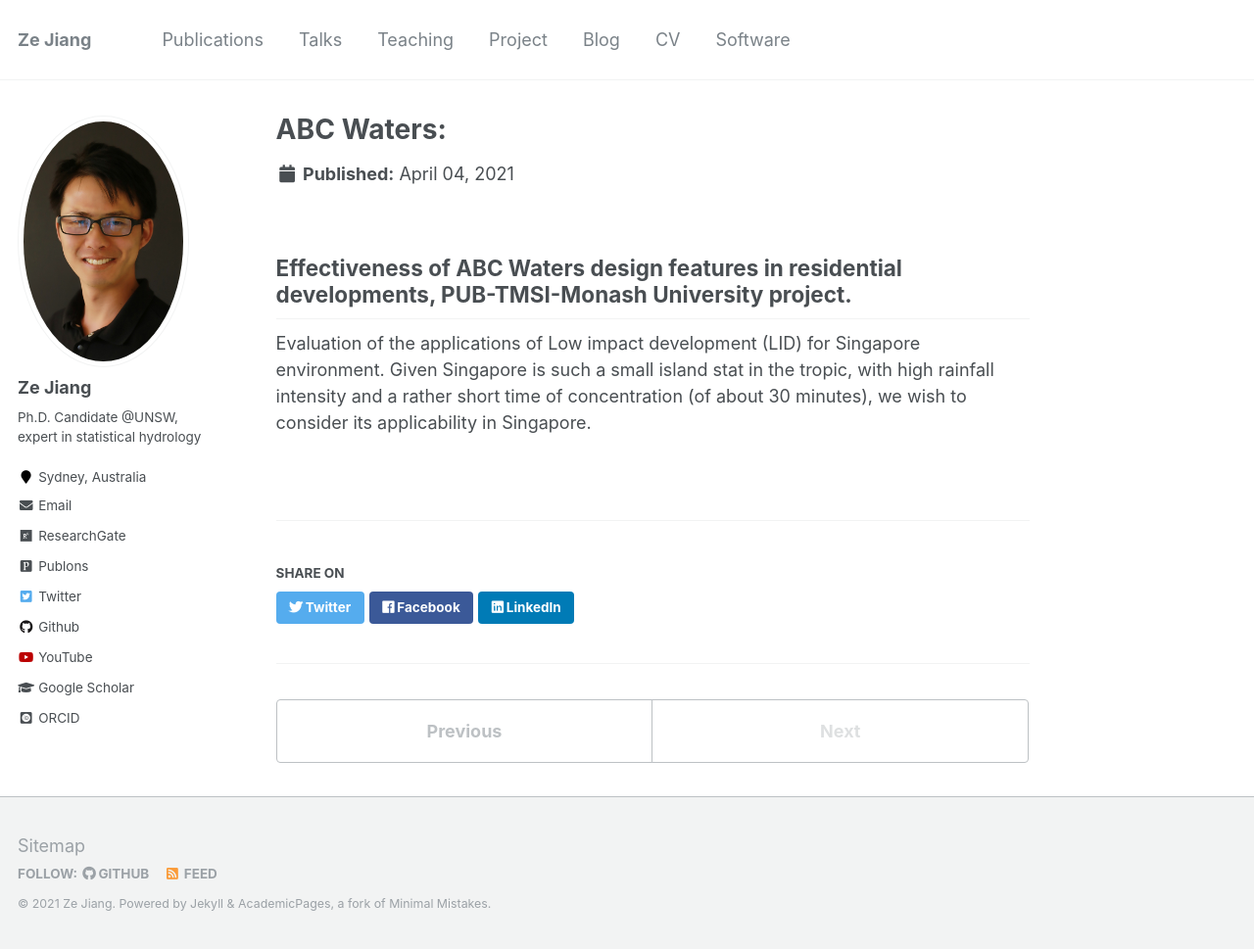
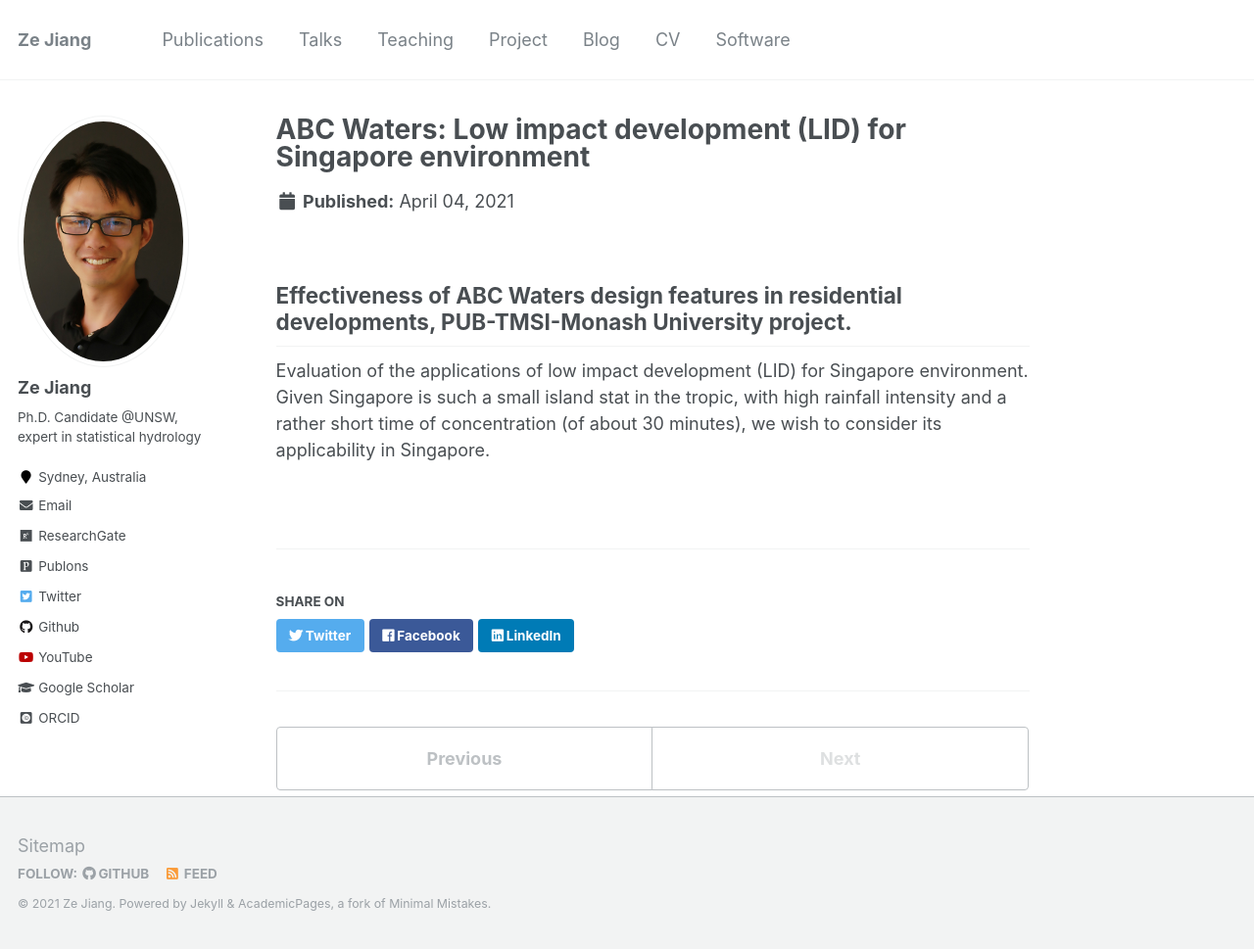
Before and after one commit to zejiang-unsw/zejiang-unsw.github.io, a Jekyll site: the page built from _portfolio/portfolio-4.md, in a window 1280 px wide and 969 px high. Shown: the whole window at 98% size. Built offline with Jekyll 4.4.1, drawn with Linux system fonts in a browser that asks for light colours; some web fonts are replaced.

Commit message:
Update portfolio-4.md

```diff
--- a/_portfolio/portfolio-4.md
+++ b/_portfolio/portfolio-4.md
@@ -1,9 +1,9 @@
 ---
-title: "ABC Waters: "
+title: "ABC Waters: Low impact development (LID) for Singapore environment"
 excerpt: "PUB-TMSI-Monash University project <br/><img src='/images/ABC-Waters.jpg'>"
 collection: portfolio
 ---
 
 ## Effectiveness of ABC Waters design features in residential developments, PUB-TMSI-Monash University project.
 
-Evaluation of the applications of Low impact development (LID) for Singapore environment. Given Singapore is such a small island stat in the tropic, with high rainfall intensity and a rather short time of concentration (of about 30 minutes), we wish to consider its applicability in Singapore.
+Evaluation of the applications of low impact development (LID) for Singapore environment. Given Singapore is such a small island stat in the tropic, with high rainfall intensity and a rather short time of concentration (of about 30 minutes), we wish to consider its applicability in Singapore.
```
